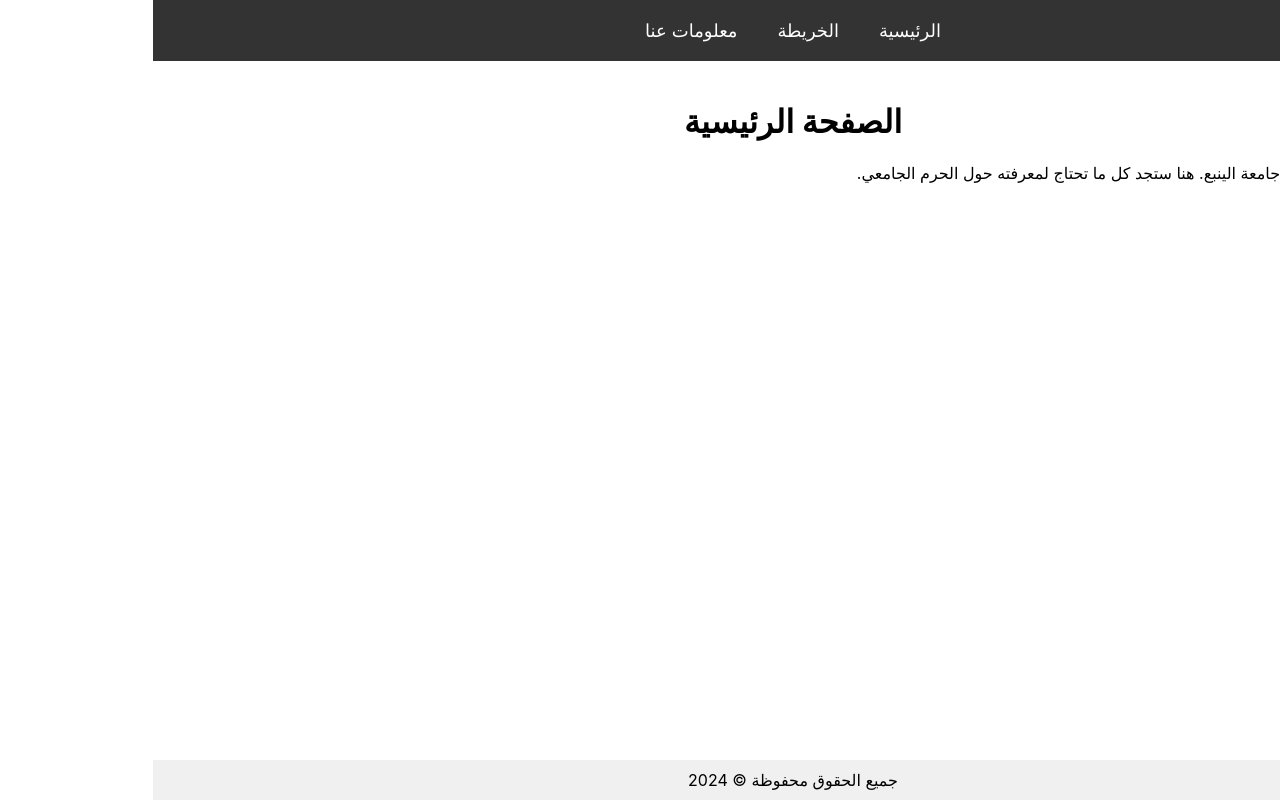
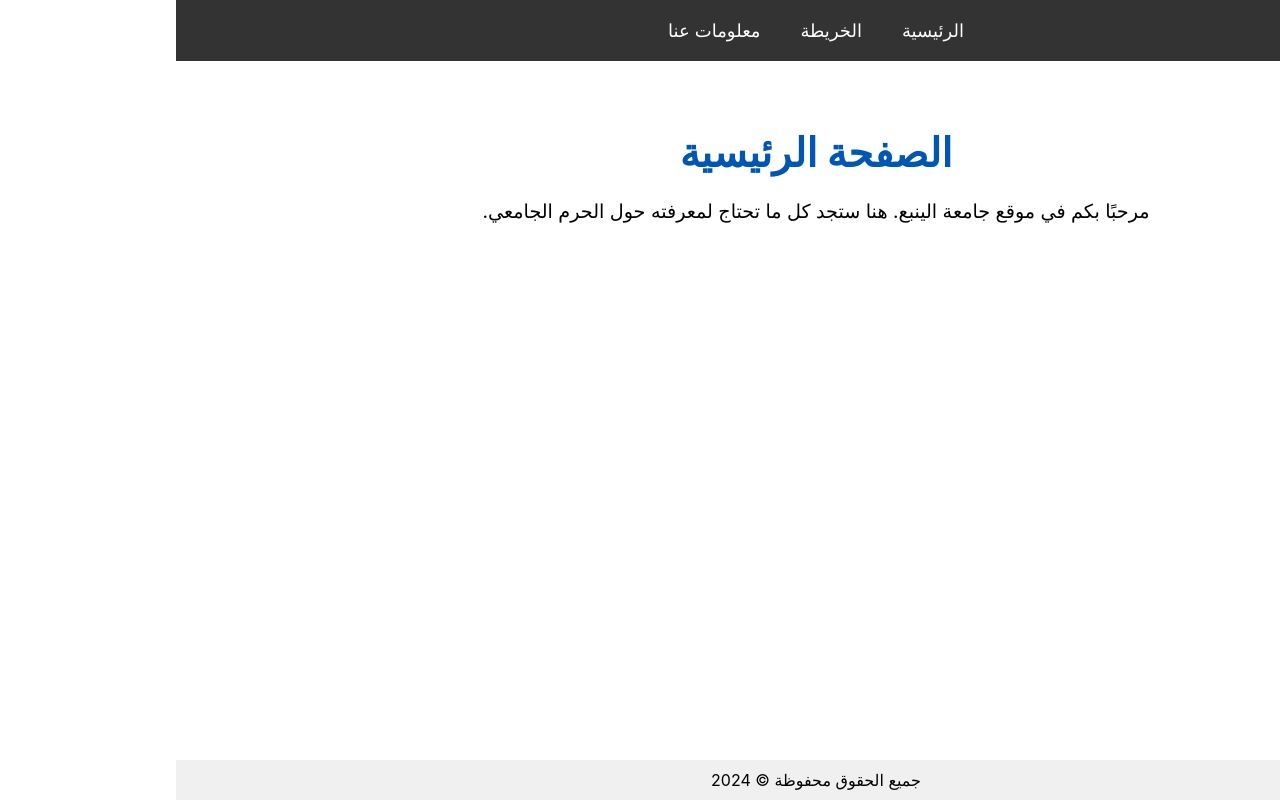
Before and after one commit to EngAhmedMahjoub/MyUniversity, a React (Create React App) app: page / in a window 1280 px wide. Built offline with nearby package versions, Linux system fonts and the light colour scheme.

Commit message:
style homepage

```diff
--- a/src/pages/Home.js
+++ b/src/pages/Home.js
@@ -1,14 +1,36 @@
-// src/pages/Home.js
 import React from 'react';
 import Layout from '../components/Layout';
 
 const Home = () => {
   return (
     <Layout>
-      <h1 style={{ textAlign: 'center' }}>الصفحة الرئيسية</h1>
-      <p>مرحبًا بكم في موقع جامعة الينبع. هنا ستجد كل ما تحتاج لمعرفته حول الحرم الجامعي.</p>
+      <div style={containerStyle}>
+        <h1 style={headingStyle}>الصفحة الرئيسية</h1>
+        <p style={paragraphStyle}>
+          مرحبًا بكم في موقع جامعة الينبع. هنا ستجد كل ما تحتاج لمعرفته حول الحرم الجامعي.
+        </p>
+      </div>
     </Layout>
   );
 };
 
+// Enhanced CSS Styles
+const containerStyle = {
+  textAlign: 'center',
+  padding: '20px', // Uniform padding for better spacing
+  maxWidth: '800px', // Maximum width for better readability on large screens
+  margin: 'auto', // Automatically center the container on the page
+};
+
+const headingStyle = {
+  fontSize: '2.5rem', // Responsive font size
+  color: '#0056b3', // A pleasant blue that fits many professional themes
+  marginBottom: '1rem', // Space below the heading
+};
+
+const paragraphStyle = {
+  fontSize: '1.2rem', // Slightly larger paragraph text for readability
+  lineHeight: '1.6', // Line height for better text flow
+};
+
 export default Home;
```
